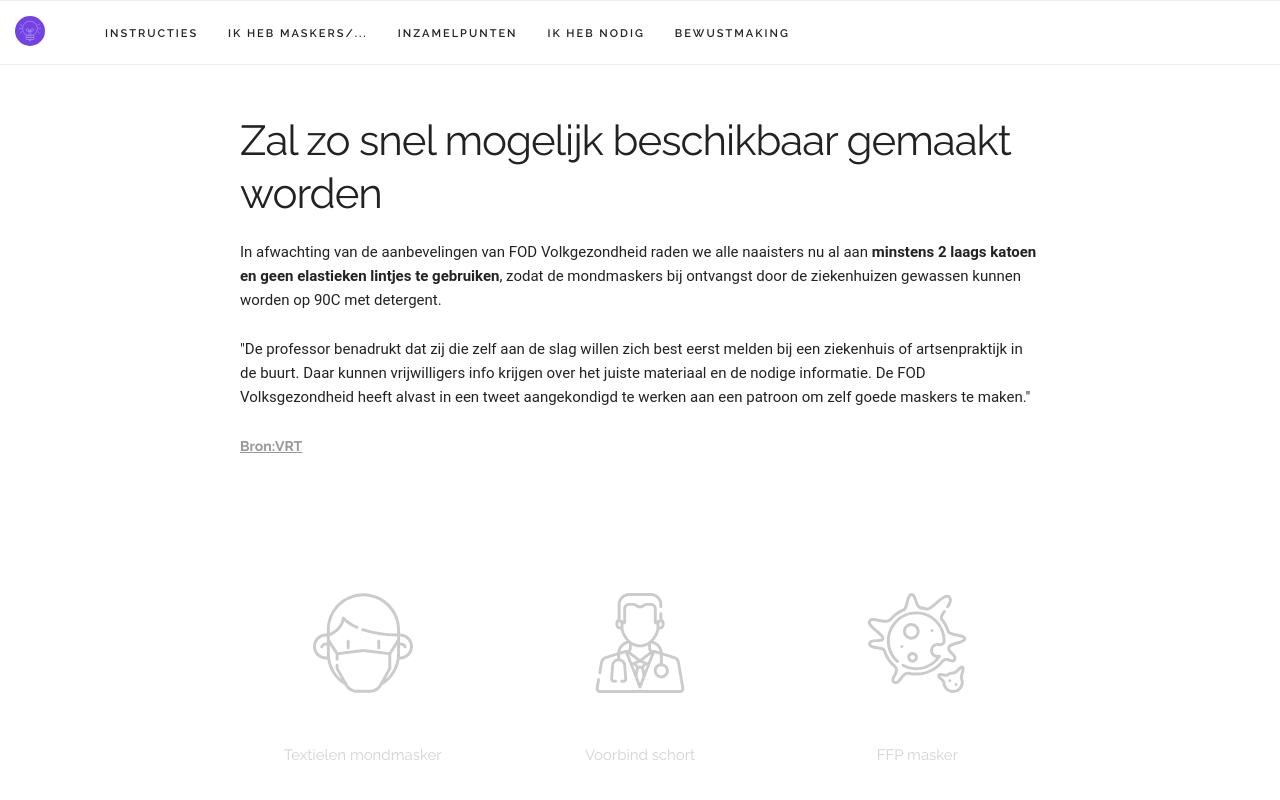
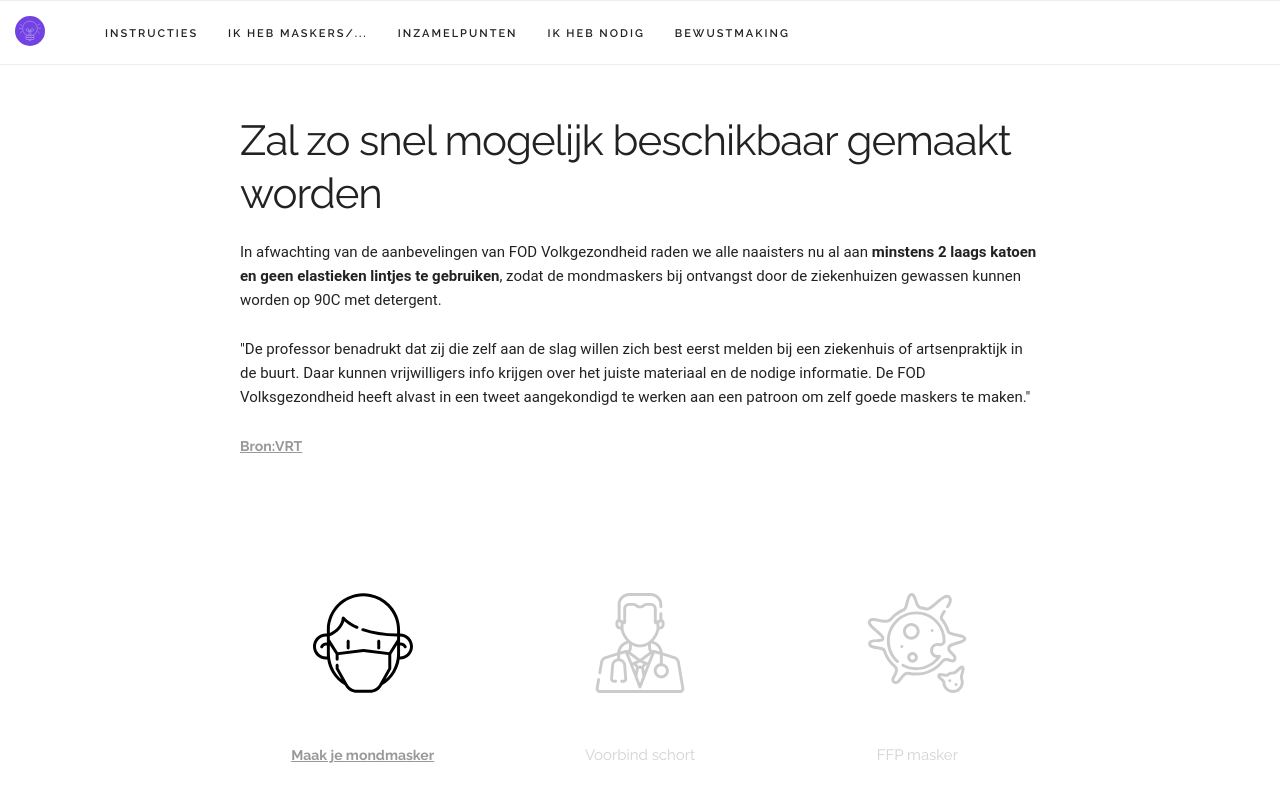
Before and after one commit to MakeInBelgium/coronadenktank, a React (Create React App) app: page /instructies in a window 1280 px wide. Shown: the top 800 px of the page. Built offline with nearby package versions, Linux system fonts and the light colour scheme.

Commit message:
adding mondmasker stuff

```diff
--- a/src/App.js
+++ b/src/App.js
@@ -9,7 +9,7 @@ import "./App.css";
 import Privacy from "./components/Privacy";
 import Menu from "./components/Menu";
 import Instructies from "./components/Instructies";
-// import TextielMasker from "./components/Instructions/TextielMasker";
+import TextielMasker from "./components/Instructions/TextielMasker";
 import PromoMateriaalLijst from "./components/PromoMateriaalLijst";
 // import IkHebGemaaktExternal from "./components/IkhHebGemaaktExternal";
 import IkHebNodigExternal from "./components/IkHebNodigExternal";
@@ -32,9 +32,9 @@ function App() {
             <Route path="/instructies" exact>
               <Instructies />
             </Route>
-            {/* <Route path="/instructies/textielmasker" exact>
-            <TextielMasker />
-          </Route> */}
+            <Route path="/instructies/textielmasker" exact>
+              <TextielMasker />
+            </Route>
             <Route path="/privacy" exact>
               <Privacy />
             </Route>
--- a/src/components/Instructies.jsx
+++ b/src/components/Instructies.jsx
@@ -19,19 +19,19 @@ const Instructies = () => {
       <p>In afwachting van de aanbevelingen van FOD Volkgezondheid raden we alle naaisters nu al aan <strong>minstens 2 laags katoen en geen elastieken lintjes te gebruiken</strong>, zodat de mondmaskers bij ontvangst door de ziekenhuizen gewassen kunnen worden op 90C met detergent.</p>
       <p>"De professor benadrukt dat zij die zelf aan de slag willen zich best eerst melden bij een ziekenhuis of artsenpraktijk in de buurt. Daar kunnen vrijwilligers info krijgen over het juiste materiaal en de nodige informatie. De FOD Volksgezondheid heeft alvast in een tweet aangekondigd te werken aan een patroon om zelf goede maskers te maken."</p>
       <p><a href="https://www.vrt.be/vrtnws/nl/2020/03/16/oproep-mondmaskers-ook-mensen-die-zelf-thuis-maskers-naaien-k/" target="_blanc">Bron:VRT</a></p>
-      <div {...opacity}>
+      <div>
         <div className="value-props row">
           <div className="four columns value-prop">
-            {/* <Link to="/instructies/textielmasker"> */}
-            <img className="value-img" src={Mask} alt="" />
-          Textielen mondmasker
-{/* </Link> */}
+            <a href="http://maakjemondmasker.be">
+              <img className="value-img" src={Mask} alt="" />
+              Maak je mondmasker
+            </a>
           </div>
-          <div className="four columns value-prop">
+          <div className="four columns value-prop"  {...opacity}>
             <img className="value-img" src={Skirt} alt="" />
         Voorbind schort
       </div>
-          <div className="four columns value-prop">
+          <div className="four columns value-prop"  {...opacity}>
             <img className="value-img" src={Mould} alt="" />
         FFP masker
       </div>
```
